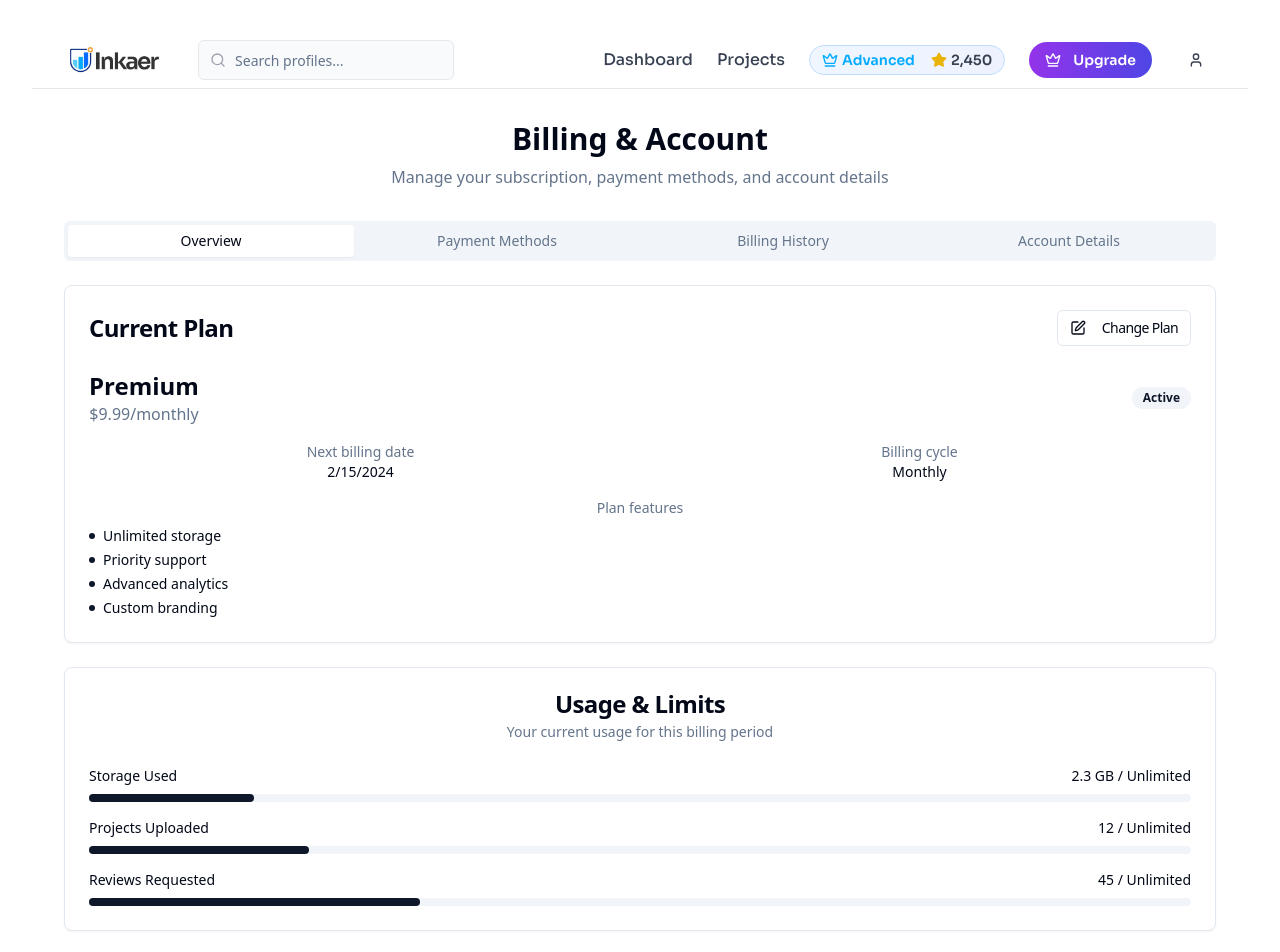
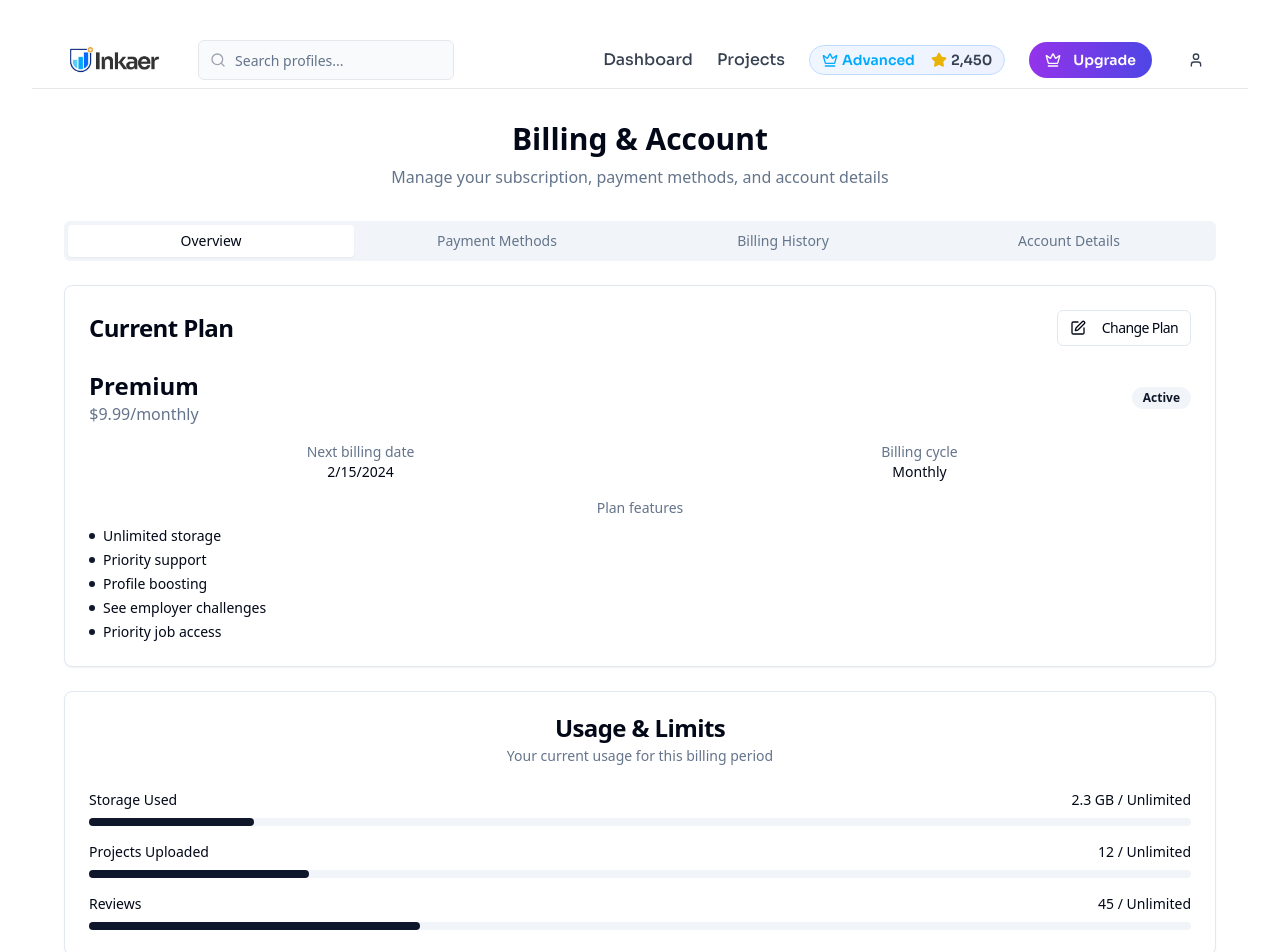
Before and after one commit to 3ONs-Connect-Inc/inkaer, a React (Vite) app: page /billing in a window 1280 px wide. Shown: the top 952 px of the page. Built offline with nearby package versions, Linux system fonts and the light colour scheme; a web font is replaced by a local one.

Commit message:
Code edited in Lovable Code Editor
Edited UI in Lovable

```diff
--- a/src/pages/BillingAccount.tsx
+++ b/src/pages/BillingAccount.tsx
@@ -21,7 +21,7 @@ const BillingAccount = () => {
     price: 9.99,
     billing: 'monthly',
     nextBilling: '2024-02-15',
-    features: ['Unlimited storage', 'Priority support', 'Advanced analytics', 'Custom branding']
+    features: ['Unlimited storage', 'Priority support', 'Profile boosting', 'See employer challenges', 'Priority job access']
   };
 
   const paymentMethods = [
@@ -163,7 +163,7 @@ const BillingAccount = () => {
             </div>
             <div>
               <div className="flex justify-between text-sm mb-2">
-                <span>Reviews Requested</span>
+                <span>Reviews</span>
                 <span>45 / Unlimited</span>
               </div>
               <div className="w-full bg-secondary rounded-full h-2">
```
